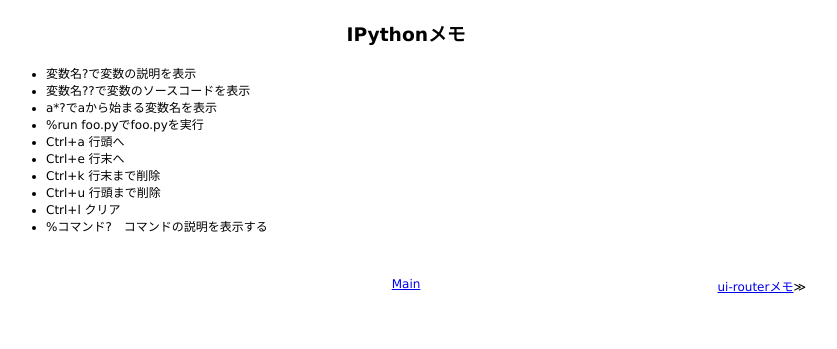
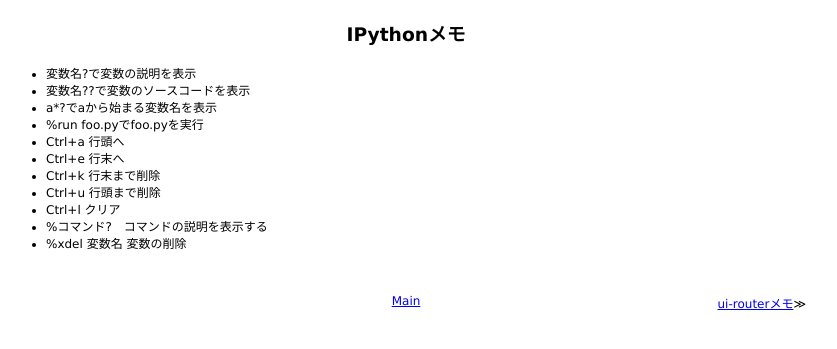
Before and after one commit to 38elements/38elements.github.com, a Jekyll site: the page built from _posts/2015-06-21-ipython.md, in a window 1280 px wide. Shown: the top 349 px of the page, without its empty margins (234-1071 px from the left). Built offline with Jekyll 4.4.1, drawn with Linux system fonts in a browser that asks for light colours; Markdown is read by kramdown in place of the engine named in the settings.

Commit message:
Update 2015-06-21-ipython.md

```diff
--- a/_posts/2015-06-21-ipython.md
+++ b/_posts/2015-06-21-ipython.md
@@ -12,3 +12,4 @@ title: IPythonメモ
 * Ctrl+u 行頭まで削除
 * Ctrl+l クリア
 * %コマンド?　コマンドの説明を表示する
+* %xdel 変数名 変数の削除
```
